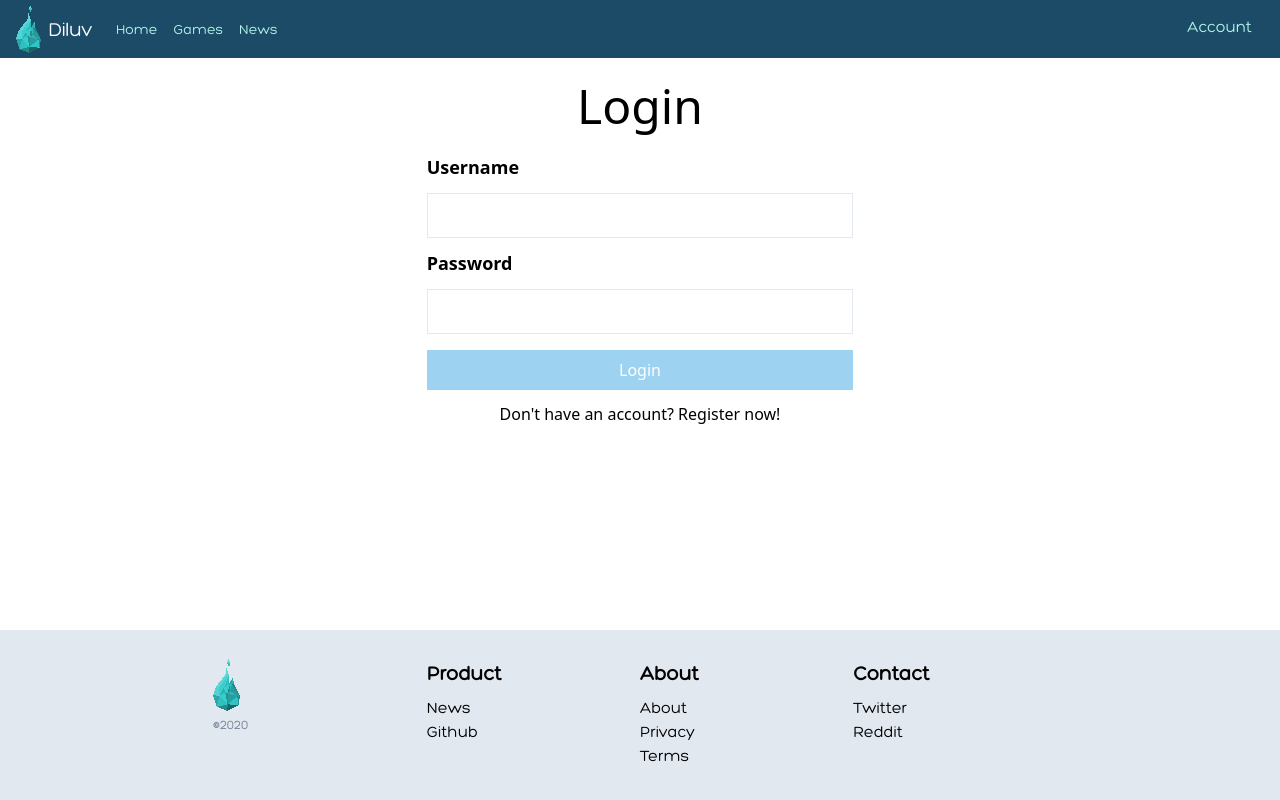
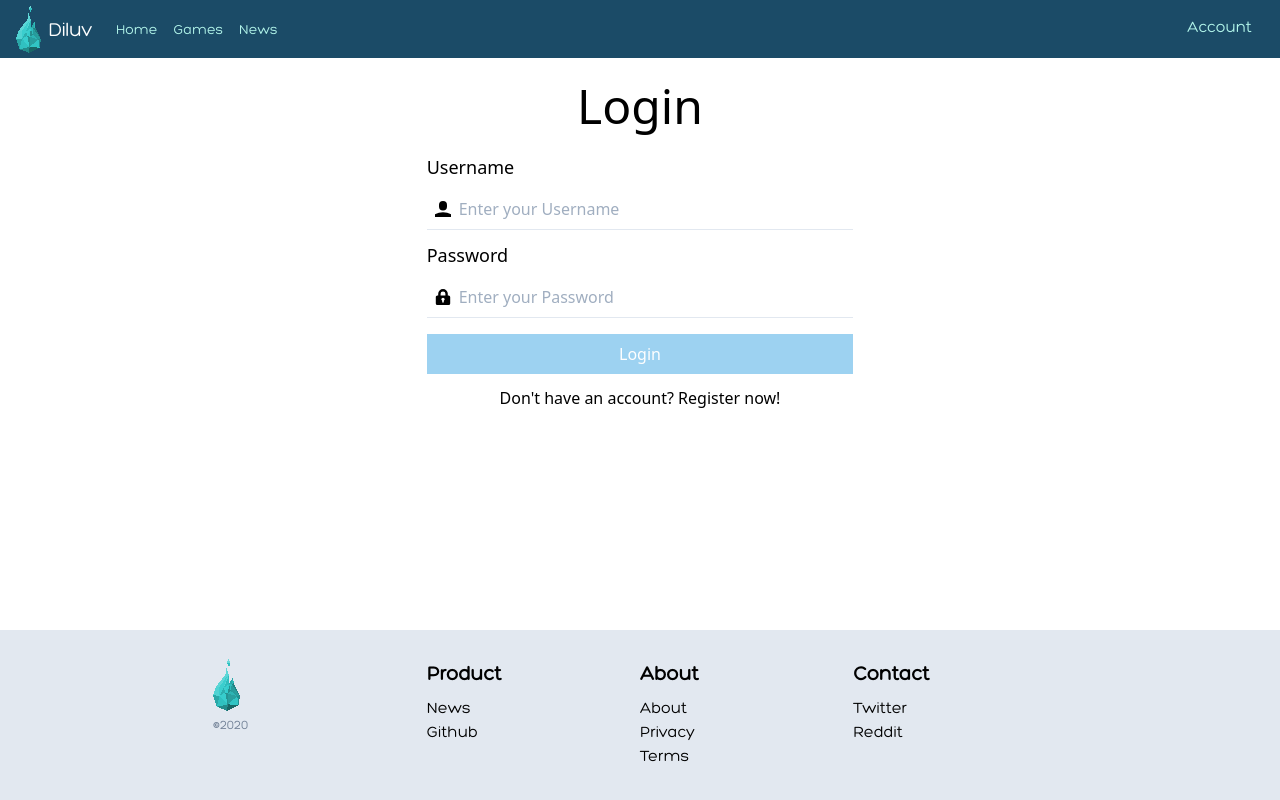
Before and after one commit to Diluv/Diluv-Website, a Next.js app: page /login in a window 1280 px wide. Built offline with nearby package versions, Linux system fonts and the light colour scheme; what axios-auth-refresh, tailwindcss-elevation, tailwindcss-spinner, tailwindcss-triangle-after would draw is missing.

Commit message:
made Login look much better

```diff
--- a/src/pages/login.tsx
+++ b/src/pages/login.tsx
@@ -9,6 +9,8 @@ import Layout from '../components/Layout';
 import Alert from '../components/Alert';
 import { post } from '../utils/request';
 import { AccessToken, Data, Login } from '../interfaces';
+import User from "../components/icons/User";
+import LockClosed from "../components/icons/LockClosed";
 
 interface Fields {
   username: HTMLInputElement,
@@ -66,6 +68,8 @@ function LoginPage() {
 
   const fieldUserName = useRef<HTMLInputElement>(null);
   const fieldPassword = useRef<HTMLInputElement>(null);
+  const [focusedUsername, setFocusedUsername] = useState(false);
+  const [focusedPassword, setFocusedPassword] = useState(false);
 
   return (
     <Layout title="Login | Diluv">
@@ -82,8 +86,13 @@ function LoginPage() {
           } as Fields, setErrors, router)}
         >
           <div className="md:w-1/3 w-5/6 mx-auto mt-3">
-            <label className="font-bold text-lg" htmlFor="username">
+            <label className="text-lg" htmlFor="username">
               Username
+            </label>
+            <div className={"relative my-auto group"}>
+              <User
+                className={`absolute pointer-events-none ml-2 my-3 fill-current duration-200 ease-in ${focusedUsername || (fieldUserName.current && fieldUserName.current.value) ? `transition-colors ` + (focusedUsername ? `text-diluv-500` : `text-diluv-400`): `transition-none`}`}
+                width={"1rem"} height={"1rem"}/>
               <input
                 defaultValue=""
                 type="text"
@@ -94,13 +103,22 @@ function LoginPage() {
                 onChange={() => {
                   forceUpdate({});
                 }}
-                className="focus:outline-none focus:shadow-outline border border-gray-300 mt-3 py-2 px-4 block w-full text-black"
+                placeholder={"Enter your Username"}
+                onFocus={() => setFocusedUsername(true)}
+                onBlur={() => setFocusedUsername(false)}
+                style={{ textIndent: "1.75rem" }}
+                className={`focus:outline-none bg-transparent border-b border-gray-300 focus:border-diluv-500 mt-2 py-2 px-1 block w-full transition-none focus:transition-colors duration-200 ease-in`}
               />
-            </label>
+            </div>
           </div>
           <div className="md:w-1/3 w-5/6 mx-auto mt-3">
-            <label className="font-bold text-lg" htmlFor="password">
+            <label className="text-lg" htmlFor="password">
               Password
+            </label>
+            <div className={"relative my-auto group"}>
+              <LockClosed
+                className={`absolute pointer-events-none ml-2 my-3 fill-current duration-200 ease-in ${focusedPassword || (fieldPassword.current && fieldPassword.current.value) ? `transition-colors ` + (focusedPassword ? `text-diluv-500` : `text-diluv-400`): `transition-none`}`}
+                width={"1rem"} height={"1rem"}/>
             <input
               defaultValue=""
               type="password"
@@ -112,9 +130,13 @@ function LoginPage() {
               onChange={() => {
                 forceUpdate({});
               }}
-                className="focus:outline-none focus:shadow-outline border border-gray-300 mt-3 py-2 px-4 block w-full text-black"
+              placeholder={"Enter your Password"}
+              onFocus={() => setFocusedPassword(true)}
+              onBlur={() => setFocusedPassword(false)}
+              style={{ textIndent: "1.75rem" }}
+              className={`focus:outline-none bg-transparent border-b border-gray-300 focus:border-diluv-500 mt-2 py-2 px-1 block w-full transition-none focus:transition-colors duration-200 ease-in`}
             />
-            </label>
+            </div>
           </div>
           <div className="md:w-1/3 w-5/6 mx-auto mt-4">
             <button
```
Lines whose indentation alone changed are shown as unchanged.
